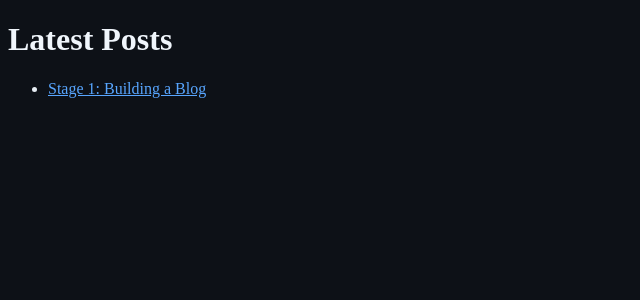
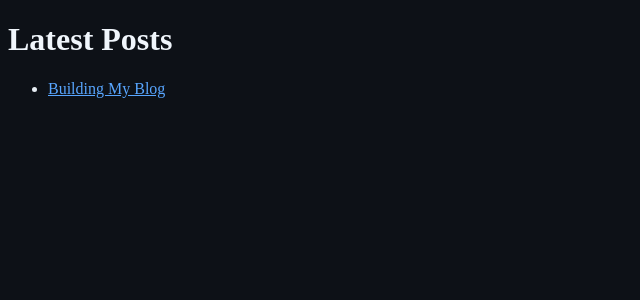
Before and after one commit to alexanderle24/alexanderle24.github.io, a Jekyll site: the page built from index.md, in a window 1280 px wide. Shown: the top 300 px of the page, without its empty margins (0-640 px from the left). Built offline with Jekyll 4.4.1, drawn with Linux system fonts in a browser that asks for light colours; our own code applies the rules of GitHub Pages for plain Markdown files.

Commit message:
Update blog post title and author

```diff
--- a/_posts/2026-05-27-article-1.md
+++ b/_posts/2026-05-27-article-1.md
@@ -1,6 +1,7 @@
 ---
-title: "Stage 1: Building a Blog"
+title: "Building My Blog"
 date: 2026-05-28
+By: Alexander
 ---
 
 # First Post
```
